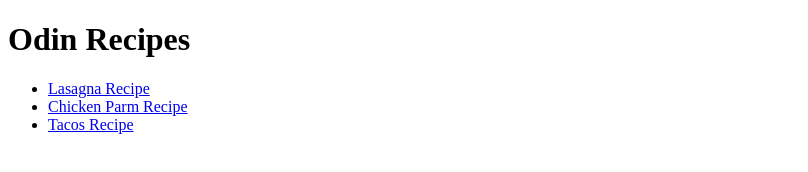
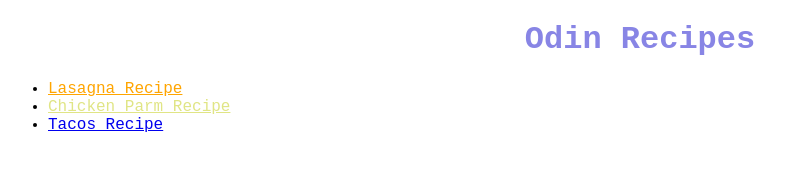
Before and after one commit to jsuszam12/odin-recipes, a plain HTML site: page index.html in a window 1280 px wide. Shown: the whole page, without its empty margins (0-808 px from the left). Drawn offline with Linux system fonts and the light colour scheme.

Commit message:
initial commit for updating CSS to recipe project - added css file - changed main page style for title and recipes

```diff
--- a/index.html
+++ b/index.html
@@ -4,13 +4,14 @@
     <meta charset="UTF-8">
     <meta name="viewport" content="width=device-width, initial-scale=1.0">
     <title>Document</title>
+    <link rel="stylesheet" href="styles.css">
 </head>
 <body>
-    <h1>Odin Recipes</h1>
-    <ul>
-        <li><a href="recipes/lasagna.html">Lasagna Recipe</a></li>
-        <li><a href="recipes/chicken-parm.html">Chicken Parm Recipe</a></li>
-        <li><a href="recipes/tacos.html">Tacos Recipe</a></li>
+    <h1 class="titles" id="main-title">Odin Recipes</h1>
+    <ul class="main-recipes">
+        <li><a id="lasagna" href="recipes/lasagna.html">Lasagna Recipe</a></li>
+        <li><a id="chicken" href="recipes/chicken-parm.html">Chicken Parm Recipe</a></li>
+        <li><a id="tacos" href="recipes/tacos.html">Tacos Recipe</a></li>
     </ul>
 
 </body>
--- /dev/null
+++ b/styles.css
@@ -0,0 +1,23 @@
+.titles {
+    font-family: 'Courier New', Courier, serif;
+
+}
+
+.main-recipes {
+    font-family: 'Courier New', Courier, serif;
+}
+
+#main-title {
+    text-align: center;
+    color: hsl(242, 65%, 71%);
+
+}
+
+#lasagna {
+    color: orange;
+
+}
+
+#chicken {
+    color: hsl(63, 65%, 71%);
+}
```
